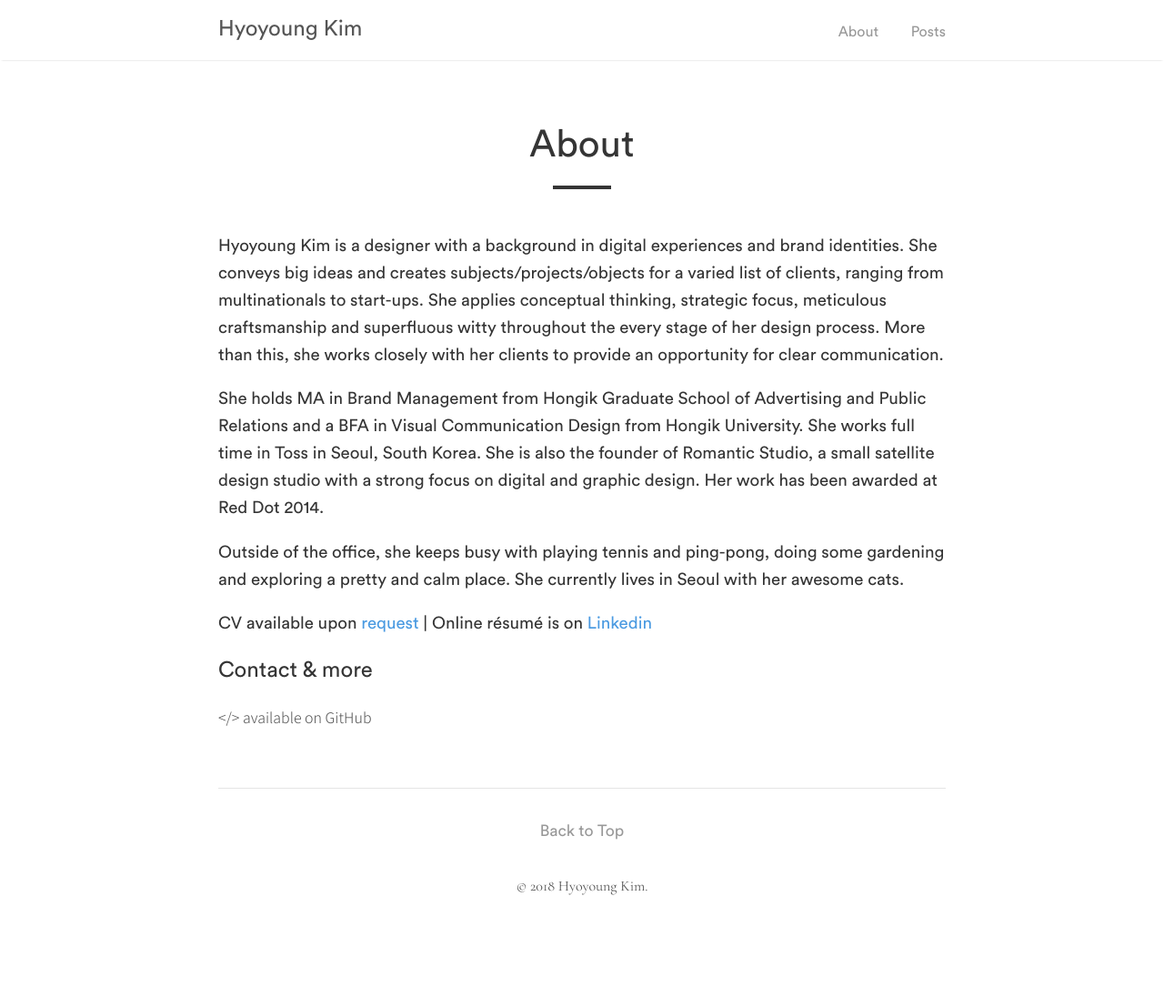
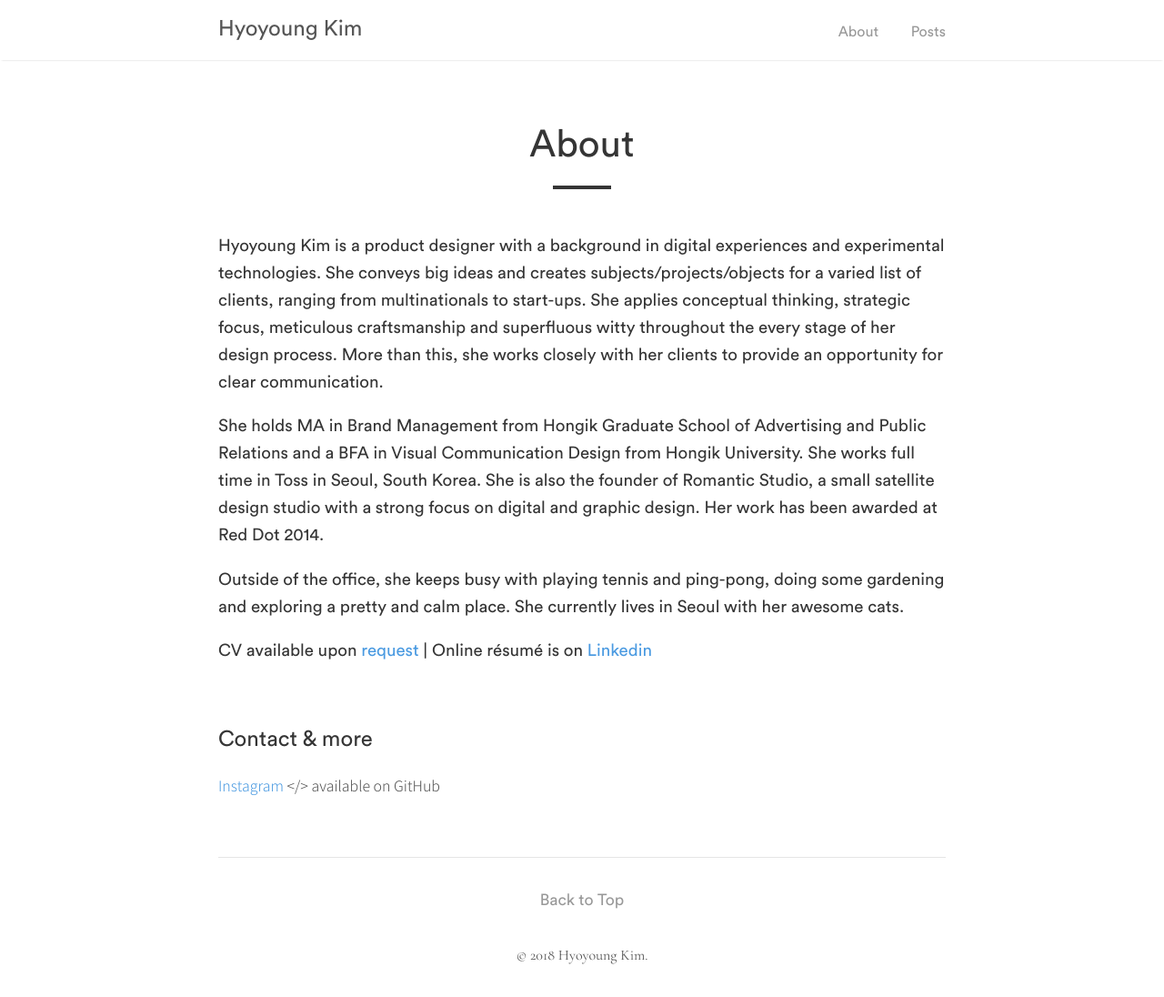
Before and after one commit to hyngkm/hyngkm.github.io, a Jekyll site: the page built from _pages/about.md, in a window 1280 px wide. Shown: the whole page at 91% size. Built offline with Jekyll 4.4.1, drawn with Linux system fonts in a browser that asks for light colours; before the commit the page ends 1020 px from its top, so only the background shows below that.

Commit message:
Update about.md

```diff
--- a/_pages/about.md
+++ b/_pages/about.md
@@ -5,7 +5,7 @@ author: "Hyoyoung Kim"
 permalink: /about/
 ---
 
-### Hyoyoung Kim is a designer with a background in digital experiences and brand identities. She conveys big ideas and creates subjects/projects/objects for a varied list of clients, ranging from multinationals to start-ups. She applies conceptual thinking, strategic focus, meticulous craftsmanship and superfluous witty throughout the every stage of her design process. More than this, she works closely with her clients to provide an opportunity for clear communication.
+### Hyoyoung Kim is a product designer with a background in digital experiences and experimental technologies. She conveys big ideas and creates subjects/projects/objects for a varied list of clients, ranging from multinationals to start-ups. She applies conceptual thinking, strategic focus, meticulous craftsmanship and superfluous witty throughout the every stage of her design process. More than this, she works closely with her clients to provide an opportunity for clear communication.
 
 ### She holds MA in Brand Management from Hongik Graduate School of Advertising and Public Relations and a BFA in Visual Communication Design from Hongik University. She works full time in Toss in Seoul, South Korea. She is also the founder of Romantic Studio, a small satellite design studio with a strong focus on digital and graphic design. Her work has been awarded at Red Dot 2014.
 
@@ -13,6 +13,8 @@ permalink: /about/
 
 ### CV available upon [request](mailto: hyoyoung.j.kim@gmail.com)  |   Online résumé is on [Linkedin](https://www.linkedin.com/in/hyoyoungkim/)
 
+<br>
 ## Contact & more
 
+<a href="https://www.firstborn.com" target="_blank">Instagram</a>
 </> available on GitHub
```
